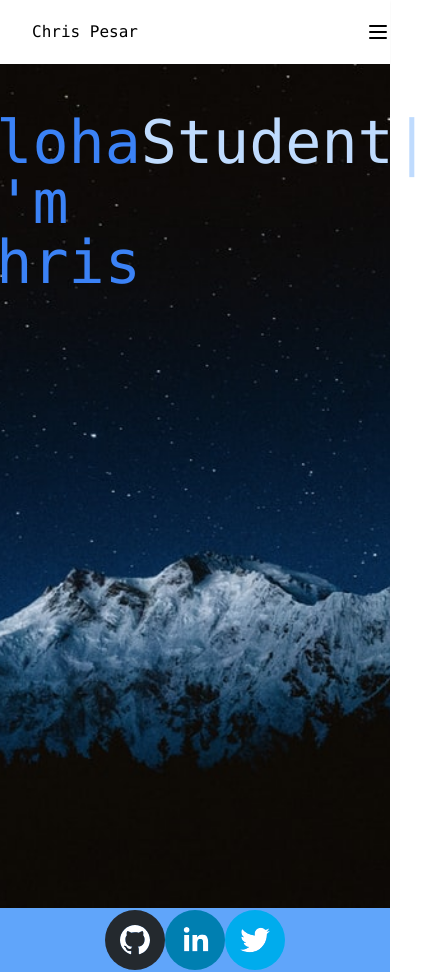
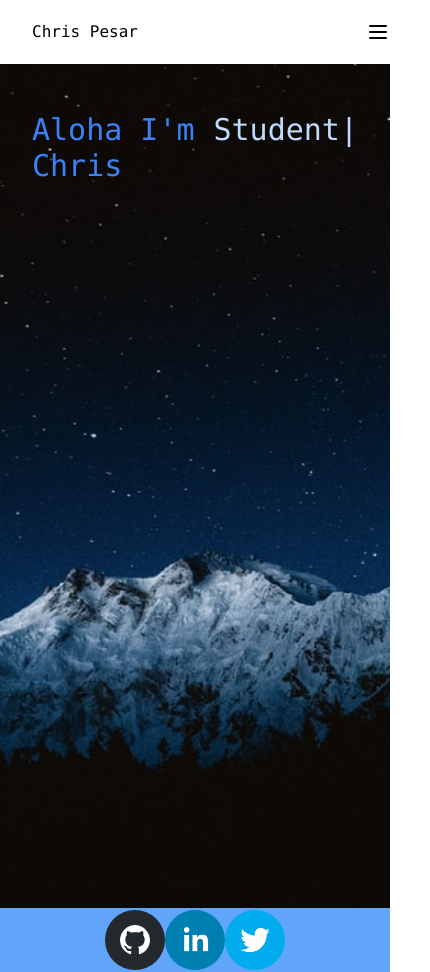
Before and after one commit to cpesar/chris-portfolio, a React (Create React App) app: page / in a window 390 px wide. Shown: the whole page, 430 px wide, since content can reach past the window. Built offline with nearby package versions, Linux system fonts and the light colour scheme.

Commit message:
changed font sizes on home page to account for smaller screens

```diff
--- a/src/components/Home.js
+++ b/src/components/Home.js
@@ -25,8 +25,8 @@ export default function Home(){
       />
 
       <section className='relative flex justify-center min-h-screen pt-12 lg:pt-64 px-8'>
-        <h2 className='text-6xl text-blue-500 font-mono'> Aloha I'm Chris </h2>
-        <h3 className='text-6xl text-blue-200 font-mono justify-content space-between'>
+        <h2 className='lg:text-6xl md:text-5xl sm:text-3xl text-3xl text-blue-500 font-mono'> Aloha I'm Chris </h2>
+        <h3 className='lg:text-6xl md:text-5xl sm:text-3xl text-3xl text-blue-200 font-mono justify-content space-between'>
           <span ref={textRef}> </span>
         </h3>
       </section>
```
